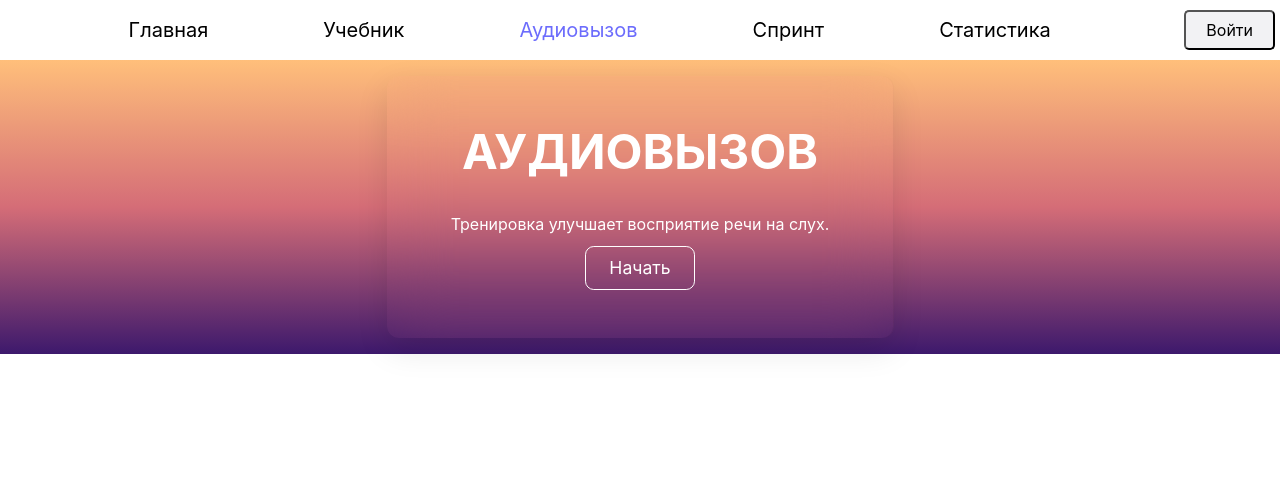
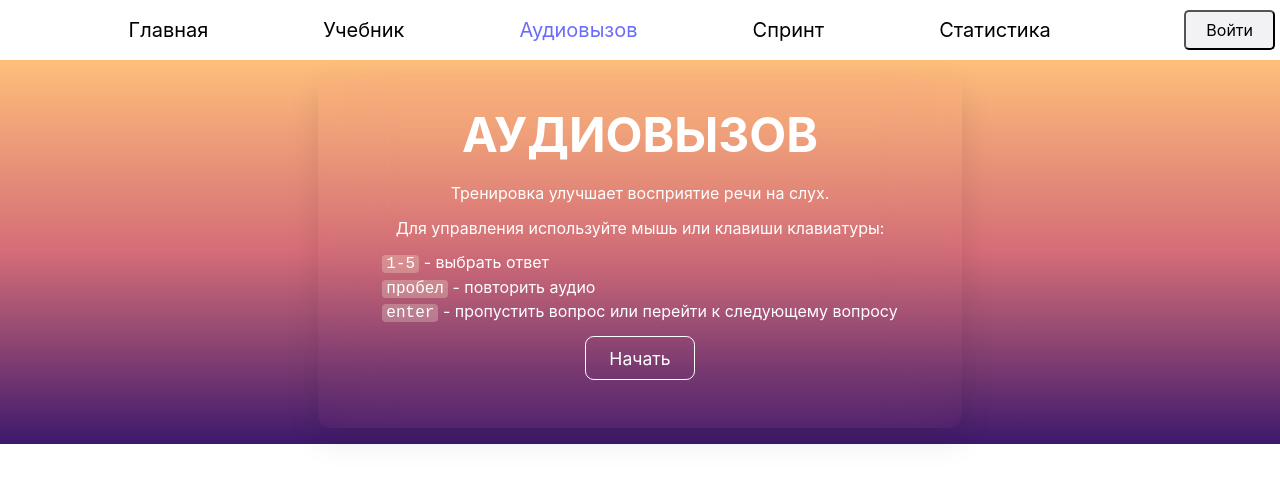
Before and after one commit to MaSkA6293/rslang, a React (Create React App) app: page /audioCall in a window 1280 px wide. Shown: the top 482 px of the page. Built offline with nearby package versions, Linux system fonts and the light colour scheme.

Commit message:
fix(audio-call): add game rules to game start page

```diff
--- a/src/pages/audioCallGame/components/AudioCallGame/index.scss
+++ b/src/pages/audioCallGame/components/AudioCallGame/index.scss
@@ -7,6 +7,7 @@ $textColor: #ffffff;
   justify-content: center;
   flex-direction: column;
   color: $textColor;
+  line-height: 1.4em;
 
   background: hsla(266, 63%, 26%, 1);
   background: linear-gradient(
@@ -44,7 +45,18 @@ $textColor: #ffffff;
   }
 }
 
-.audio-call-game__description {
+.audio-call-game__text,
+.audio-call-game__list {
   margin-bottom: 0.75em;
   font-size: 1rem;
+
+  @media (max-width: 480px) {
+    text-align: left;
+    font-size: 0.9rem;
+  }
 }
+
+.audio-call-game__list {
+  list-style: none;
+  text-align: left;
+}
--- a/src/pages/audioCallGame/components/AudioCallGame/index.tsx
+++ b/src/pages/audioCallGame/components/AudioCallGame/index.tsx
@@ -1,6 +1,6 @@
 import { useState } from 'react';
 
-import StartScreen from '../StartScreen';
+import GameStart from '../GameStart';
 import GameIteraion from '../GameIteration';
 
 import './index.scss';
@@ -60,7 +60,7 @@ function AudioCallGame() {
   return (
     <div className="audio-call-game">
       <div className="audio-call-game__container">
-        {!isStarted ? <StartScreen onStart={handleStart} /> : null}
+        {!isStarted ? <GameStart onStart={handleStart} /> : null}
 
         {isStarted && iterationState.currentWordIndex < words.length ? (
           <GameIteraion
--- a/src/pages/audioCallGame/components/GameFinish/index.scss
+++ b/src/pages/audioCallGame/components/GameFinish/index.scss
@@ -8,6 +8,10 @@ $color: #fff;
 .game-finish__title {
   margin: 0;
   margin-bottom: 0.75em;
+
+  @media (max-width: 480px) {
+    font-size: 1.2rem;
+  }
 }
 
 .game-finish__words {
--- a/src/pages/audioCallGame/components/GameIteration/index.tsx
+++ b/src/pages/audioCallGame/components/GameIteration/index.tsx
@@ -46,7 +46,7 @@ function GameIteraion({ word, options, onNextWord }: GameIteraionProps) {
 
   const playAudio = () => {
     if (audioRef.current.paused) {
-      return audioRef.current.play();
+      return audioRef.current.play().catch(() => {});
     }
     return Promise.resolve();
   };
@@ -55,7 +55,7 @@ function GameIteraion({ word, options, onNextWord }: GameIteraionProps) {
     if (audioRef.current.src !== wordAudioUrl) {
       audioRef.current = new Audio(wordAudioUrl);
     }
-    playAudio().catch(() => {});
+    playAudio();
     return () => {
       audioRef.current.pause();
     };
@@ -98,6 +98,9 @@ function GameIteraion({ word, options, onNextWord }: GameIteraionProps) {
         handleAnswer(4);
         break;
       case 'Space':
+        playAudio();
+        break;
+      case 'Enter':
       case 'ArrowRight':
         handleNextWord();
         break;
--- a/src/pages/audioCallGame/components/StartScreen/index.scss
+++ b/src/pages/audioCallGame/components/GameStart/index.scss
@@ -10,6 +10,13 @@
   }
 
   @media (max-width: 480px) {
-    font-size: 2rem;
+    font-size: 1.4rem;
   }
 }
+
+.key-code {
+  background: rgba(255, 255, 224, 0.25);
+  padding: 0 0.25em;
+  border-radius: 0.25em;
+  font-family:'Courier New', Courier, monospace;
+}
--- /dev/null
+++ b/src/pages/audioCallGame/components/GameStart/index.tsx
@@ -0,0 +1,37 @@
+import GameButton from '../GameButton';
+import './index.scss';
+
+interface GameStartProps {
+  onStart: () => void;
+}
+
+function GameStart({ onStart }: GameStartProps) {
+  return (
+    <>
+      <h1 className="audio-call-game__title game-title">Аудиовызов</h1>
+      <p className="audio-call-game__text">
+        Тренировка улучшает восприятие речи на слух.
+      </p>
+      <p className="audio-call-game__text">
+        Для управления используйте мышь или клавиши клавиатуры:
+      </p>
+      <ul className="audio-call-game__list">
+        <li>
+          <span className="key-code">1-5</span> - выбрать ответ
+        </li>
+        <li>
+          <span className="key-code">пробел</span> - повторить аудио
+        </li>
+        <li>
+          <span className="key-code">enter</span> - пропустить вопрос или
+          перейти к следующему вопросу
+        </li>
+      </ul>
+      <GameButton onClick={onStart} variant="outlined">
+        Начать
+      </GameButton>
+    </>
+  );
+}
+
+export default GameStart;
--- a/src/pages/audioCallGame/components/StartScreen/index.tsx
+++ /dev/null
@@ -1,22 +0,0 @@
-import GameButton from '../GameButton';
-import './index.scss';
-
-interface StartScreenProps {
-  onStart: () => void;
-}
-
-function StartScreen({ onStart }: StartScreenProps) {
-  return (
-    <>
-      <h1 className="audio-call-game__title game-title">Аудиовызов</h1>
-      <p className="audio-call-game__description">
-        Тренировка улучшает восприятие речи на слух.
-      </p>
-      <GameButton onClick={onStart} variant="outlined">
-        Начать
-      </GameButton>
-    </>
-  );
-}
-
-export default StartScreen;
```
